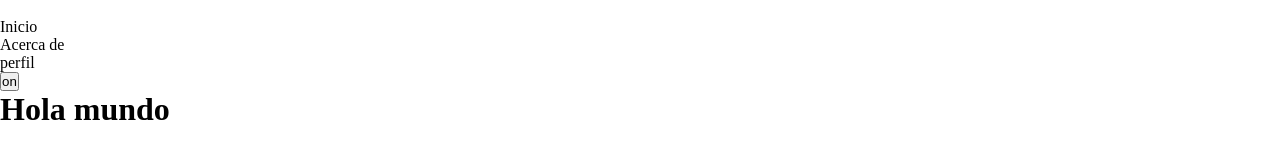
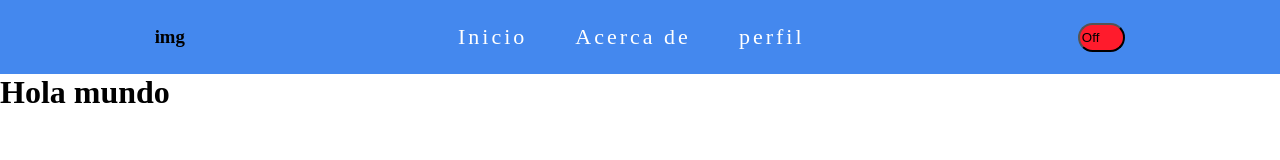
Before and after one commit to CamiloAndresV/practica_camilo_jh, a plain HTML site: page index.html in a window 1280 px wide. Drawn offline with Linux system fonts and the light colour scheme.

Commit message:
creacion de colores para el navbar

```diff
--- a/index.html
+++ b/index.html
@@ -8,15 +8,16 @@
 </head>
 <body>
     <header class="encabezado">
-        <img class="logo" src="" alt="">
-        <nav class="">
+        <h3>img</h3>
+        <nav class="menu">
             <ul>
-                <li>Inicio</li>
-                <li>Acerca de</li>
-                <li>perfil</li>
+                <li><a href="">Inicio</a></li>
+                <li><a href="">Acerca de</a></li>
+                <li><a href="">perfil</a></li>
             </ul>
-            <button type="reset">on</button>
         </nav>
+        <button class="boton-tema" type="reset">Off</button>
+
 
     </header>
     <h1>Hola mundo</h1>
--- a/style.css
+++ b/style.css
@@ -2,4 +2,47 @@
     box-sizing: border-box;
     margin: 0;
     padding: 0;
+    list-style: none;
 }
+.encabezado{
+    display: flex;
+    justify-content: space-around;
+    align-items: center;
+    padding: 20px;
+    background-color: #48e;
+}
+
+
+.menu{
+    display: flex;
+    flex-direction: row;
+}
+.menu ul{
+    display: flex;
+    flex-direction: row;
+    gap: 40px;
+}
+
+.menu ul li{
+    padding: 4px;
+    font-size: 22px;
+}
+/* hover */
+.menu ul li:hover {
+    cursor: poiner;
+    background-color: #122b3f;
+    padding: 4px;
+    border-radius: 10px;
+    transition: .4s;
+}
+.menu ul li a {
+    text-decoration: none;
+    color: #fff;
+    letter-spacing: 3px;
+}
+.boton-tema{
+    padding: 5px 24px 5px 2px;
+    background-color: #ff1b2c;
+    border-radius: 30px;
+
+}
```
